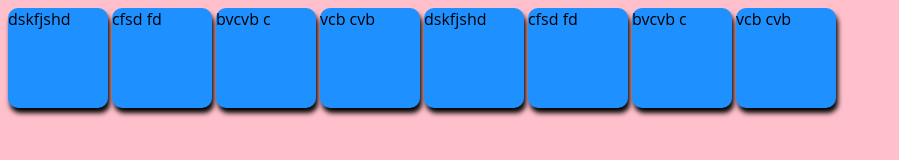
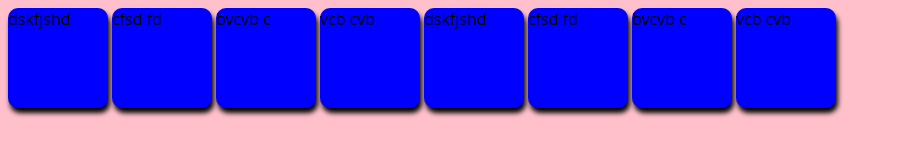
Before and after one commit to Arun-Kumar9852/Sass-Project, a plain HTML site: page index.html in a window 1280 px wide. Shown: the whole page, without its empty margins (0-899 px from the left). Drawn offline with Linux system fonts and the light colour scheme.

Commit message:
Bg Color Changed
color change

```diff
--- a/css/style.css
+++ b/css/style.css
@@ -1,7 +1,7 @@
 .box3, .box2 {
   width: 100px;
   height: 100px;
-  background: dodgerblue;
+  background: #0000ff;
   display: inline-block;
 }
 
```
